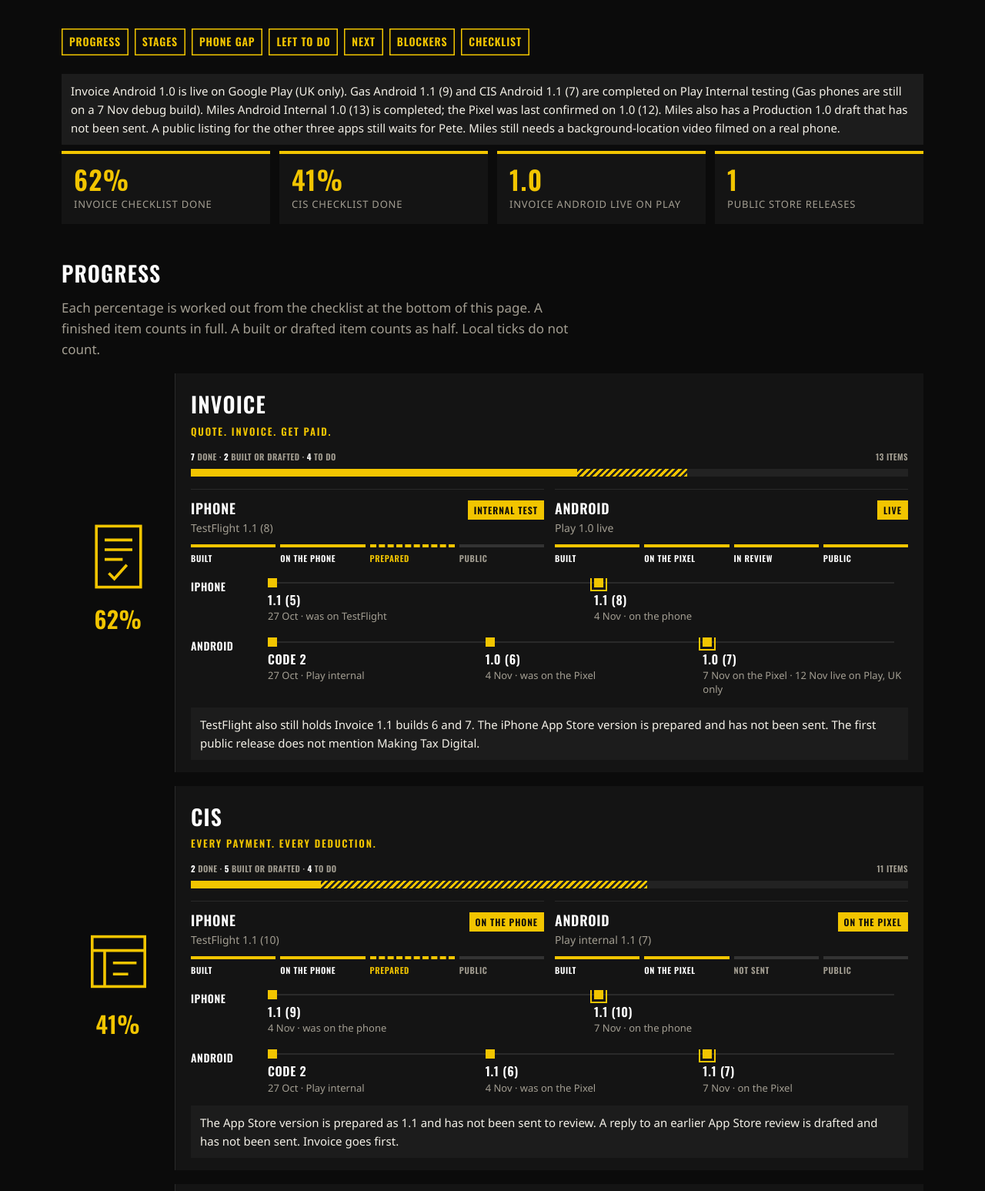
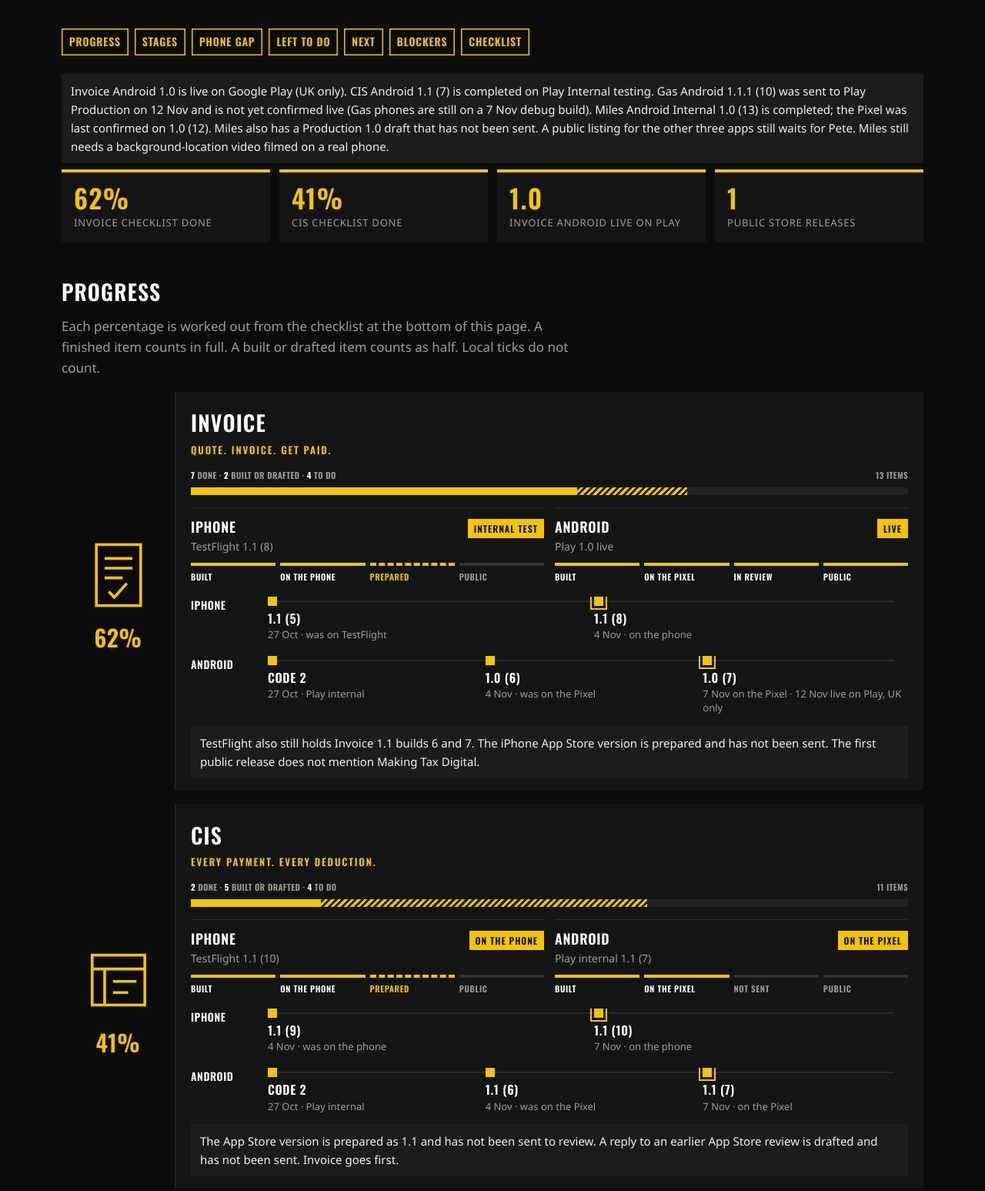
Before and after one commit to four2d/foxon-progress, a plain HTML site: page index.html in a window 1280 px wide. Shown: the part 480-2027 px from the top of the page at 77% size. Drawn offline with nearby package versions, Linux system fonts and the light colour scheme.

Commit message:
Gas Android 1.1.1 (10) sent to Play

```diff
--- a/features.json
+++ b/features.json
@@ -312,7 +312,7 @@
           },
           "gas-android": {
             "state": "done",
-            "note": "Play Internal 1.1 (9) completed (confirmed 12 Nov). No production release. The Pixel is not on that build yet."
+            "note": "Play Internal and Production 1.1.1 (10) sent on 12 Nov, UK only. Not yet confirmed live to the public. The Pixel is not on that build yet."
           }
         },
         {
--- a/index.html
+++ b/index.html
@@ -271,7 +271,7 @@
   <div class="brand">
     <img src="foxon-logo-horizontal-dark.svg" alt="FOXON software">
   </div>
-  <p class="asof">Updated 12 Nov 2026, Europe/London. Phones last confirmed 7 Nov for Invoice, CIS and Gas, and 4 Nov for Miles. Play tracks re-read 12 Nov: Invoice Android is live; Gas Internal 1.1 (9); CIS Internal 1.1 (7); Miles Internal 1.0 (13).</p>
+  <p class="asof">Updated 12 Nov 2026, Europe/London. Phones last confirmed 7 Nov for Invoice, CIS and Gas, and 4 Nov for Miles. Play tracks re-read 12 Nov: Invoice Android is live; Gas 1.1.1 (10) sent to Production; CIS Internal 1.1 (7); Miles Internal 1.0 (13).</p>
 </header>
 <main>
   <p class="kicker" style="color:var(--yellow);margin:22px 0 0">Invoice Android is live on Google Play (UK) · the first FOXON app to go public</p>
@@ -286,7 +286,7 @@
     <a href="#blockers">Blockers</a>
     <a href="#features">Checklist</a>
   </nav>
-  <div class="call">Invoice Android 1.0 is live on Google Play (UK only). Gas Android 1.1 (9) and CIS Android 1.1 (7) are completed on Play Internal testing (Gas phones are still on a 7 Nov debug build). Miles Android Internal 1.0 (13) is completed; the Pixel was last confirmed on 1.0 (12). Miles also has a Production 1.0 draft that has not been sent. A public listing for the other three apps still waits for Pete. Miles still needs a background-location video filmed on a real phone.</div>
+  <div class="call">Invoice Android 1.0 is live on Google Play (UK only). CIS Android 1.1 (7) is completed on Play Internal testing. Gas Android 1.1.1 (10) was sent to Play Production on 12 Nov and is not yet confirmed live (Gas phones are still on a 7 Nov debug build). Miles Android Internal 1.0 (13) is completed; the Pixel was last confirmed on 1.0 (12). Miles also has a Production 1.0 draft that has not been sent. A public listing for the other three apps still waits for Pete. Miles still needs a background-location video filmed on a real phone.</div>
 
   <div class="stats">
     <div class="stat"><b data-pct-app="Invoice">—</b><span>Invoice checklist done</span></div>
@@ -506,7 +506,7 @@ const apps = [
         { v: "1.1 (9)", when: "9 Nov · Play Internal, not on the Pixel", state: "wait" }
       ]}
     ],
-    call: "Records and certificates. Not a Gas Safe approval, and this page does not claim one. Play Internal 1.1 (9) is completed. The test phones are still on a 7 Nov debug build. Team sharing for a later public release is not in the 1.1 (9) build."
+    call: "Records and certificates. Not a Gas Safe approval, and this page does not claim one. Android 1.1.1 (10) was sent to Play Internal and Production on 12 Nov, UK only; live status is not yet confirmed. The test phones are still on a 7 Nov debug build. Team sharing is switched off in this release."
   },
   {
     name: "Books", job: "The company ledger.",
```
